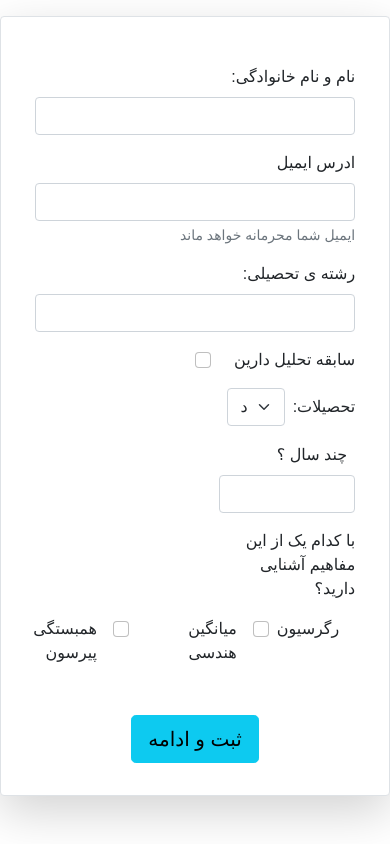
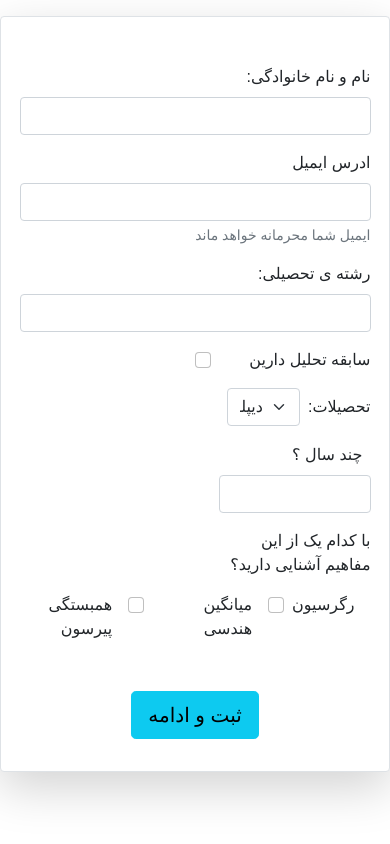
Before and after one commit to Aref-Riant/anchoring-in-pva, a React (Create React App) app: page /form in a window 390 px wide. Built offline with nearby package versions, Linux system fonts and the light colour scheme; a small style sheet from the web is missing.

Commit message:
Revert "Merge branch 'new-view'"
This reverts commit c8472690ad9542f3f3a0199852cfd99d71e26276, reversing
changes made to 2402fb2f0140f99326e30083db79c6fcb048b591.

```diff
--- a/src/pages/regform.css
+++ b/src/pages/regform.css
@@ -1,14 +1,13 @@
 .regform {
-  width: 40%;
+  width: 30%;
   height: 90%;
 }
-
-@media only screen and (max-width: 1100px) {
+@media only screen and (max-width: 800px) {
   .regform {
     width: 100vw;
     margin: 0 auto;
   }
   .formClass{
-    width: 90%;
+    width: 90vw;
   }
 }
```
